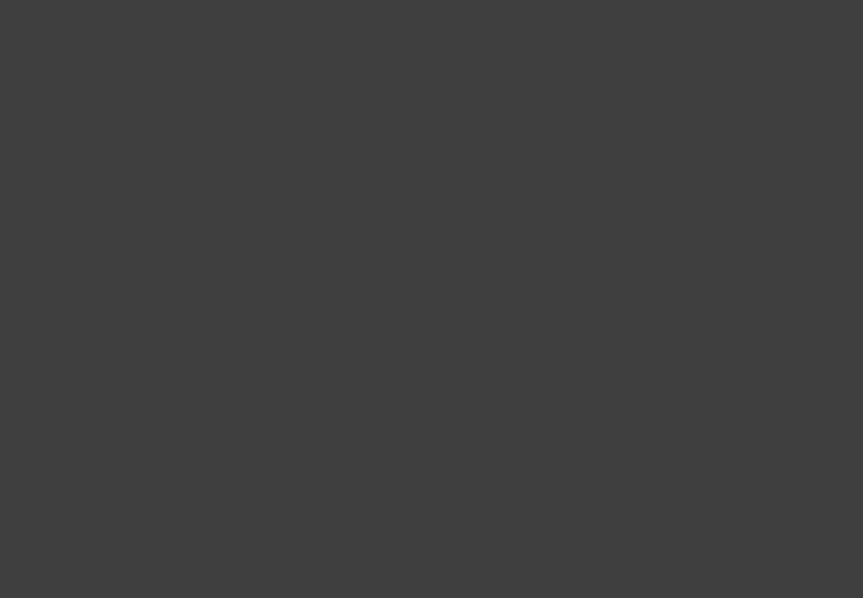
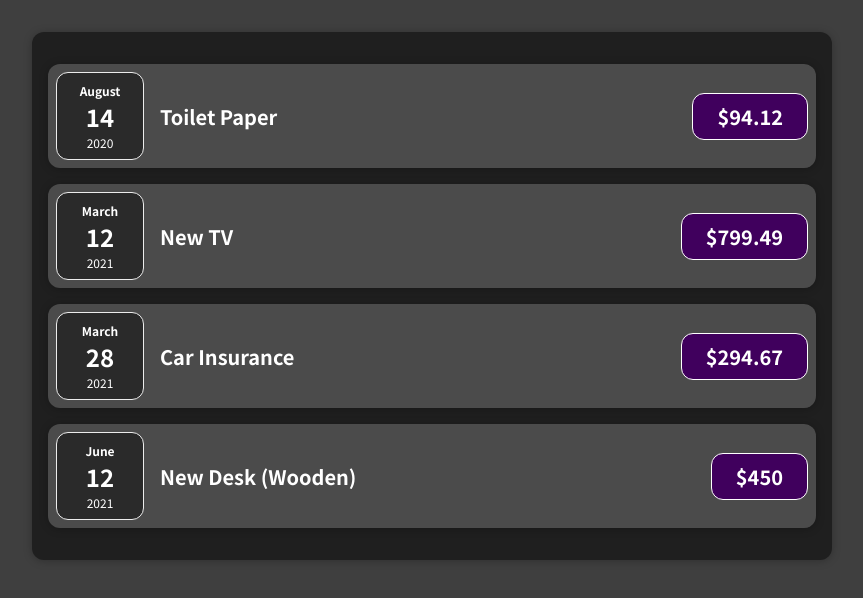
Before and after one commit to ThomasCode92/Expense-Tracker, a JavaScript app: page / in a window 1280 px wide. Shown: the top 598 px of the page, without its empty margins (208-1071 px from the left). Built offline with nearby package versions, Linux system fonts and the light colour scheme.

Commit message:
React Basics & Working with Components

```diff
--- a/src/App.js
+++ b/src/App.js
@@ -1,5 +1,29 @@
-function App() {
-  return <div></div>;
-}
+import Expenses from './components/Expenses/Expenses';
+
+const App = () => {
+  const expenses = [
+    {
+      id: 'e1',
+      title: 'Toilet Paper',
+      amount: 94.12,
+      date: new Date(2020, 7, 14),
+    },
+    { id: 'e2', title: 'New TV', amount: 799.49, date: new Date(2021, 2, 12) },
+    {
+      id: 'e3',
+      title: 'Car Insurance',
+      amount: 294.67,
+      date: new Date(2021, 2, 28),
+    },
+    {
+      id: 'e4',
+      title: 'New Desk (Wooden)',
+      amount: 450,
+      date: new Date(2021, 5, 12),
+    },
+  ];
+
+  return <Expenses items={expenses} />;
+};
 
 export default App;
--- /dev/null
+++ b/src/components/Expenses/ExpenseDate.css
@@ -0,0 +1,26 @@
+.expense-date {
+  display: flex;
+  flex-direction: column;
+  width: 5.5rem;
+  height: 5.5rem;
+  border: 1px solid #ececec;
+  background-color: #2a2a2a;
+  color: white;
+  border-radius: 12px;
+  align-items: center;
+  justify-content: center;
+}
+
+.expense-date__month {
+  font-size: 0.75rem;
+  font-weight: bold;
+}
+
+.expense-date__year {
+  font-size: 0.75rem;
+}
+
+.expense-date__day {
+  font-size: 1.5rem;
+  font-weight: bold;
+}
--- /dev/null
+++ b/src/components/Expenses/ExpenseDate.js
@@ -0,0 +1,17 @@
+import './ExpenseDate.css';
+
+const ExpenseDate = props => {
+  const year = props.date.getFullYear();
+  const month = props.date.toLocaleString('en-US', { month: 'long' });
+  const day = props.date.toLocaleString('en-US', { day: '2-digit' });
+
+  return (
+    <div className="expense-date">
+      <div className="expense-date__month">{month}</div>
+      <div className="expense-date__day">{day}</div>
+      <div className="expense-date__year">{year}</div>
+    </div>
+  );
+};
+
+export default ExpenseDate;
--- /dev/null
+++ b/src/components/Expenses/ExpenseItem.css
@@ -0,0 +1,54 @@
+.expense-item {
+  display: flex;
+  justify-content: space-between;
+  align-items: center;
+  padding: 0.5rem;
+  margin: 1rem 0;
+  background-color: #4b4b4b;
+}
+
+.expense-item__description {
+  display: flex;
+  flex-direction: column;
+  gap: 1rem;
+  align-items: flex-end;
+  flex-flow: column-reverse;
+  justify-content: flex-start;
+  flex: 1;
+}
+
+.expense-item h2 {
+  color: #3a3a3a;
+  font-size: 1rem;
+  flex: 1;
+  margin: 0 1rem;
+  color: white;
+}
+
+.expense-item__price {
+  font-size: 1rem;
+  font-weight: bold;
+  color: white;
+  background-color: #40005d;
+  border: 1px solid white;
+  padding: 0.5rem;
+  border-radius: 12px;
+}
+
+@media (min-width: 580px) {
+  .expense-item__description {
+    flex-direction: row;
+    align-items: center;
+    justify-content: flex-start;
+    flex: 1;
+  }
+
+  .expense-item__description h2 {
+    font-size: 1.25rem;
+  }
+
+  .expense-item__price {
+    font-size: 1.25rem;
+    padding: 0.5rem 1.5rem;
+  }
+}
--- /dev/null
+++ b/src/components/Expenses/ExpenseItem.js
@@ -0,0 +1,17 @@
+import Card from '../UI/Card';
+import ExpenseDate from './ExpenseDate';
+import './ExpenseItem.css';
+
+const ExpenseItem = props => {
+  return (
+    <Card className="expense-item">
+      <ExpenseDate date={props.date} />
+      <div className="expense-item__description">
+        <h2>{props.title}</h2>
+        <div className="expense-item__price">${props.amount}</div>
+      </div>
+    </Card>
+  );
+};
+
+export default ExpenseItem;
--- /dev/null
+++ b/src/components/Expenses/Expenses.css
@@ -0,0 +1,7 @@
+.expenses {
+  padding: 1rem;
+  background-color: rgb(31, 31, 31);
+  margin: 2rem auto;
+  width: 50rem;
+  max-width: 95%;
+}
--- /dev/null
+++ b/src/components/Expenses/Expenses.js
@@ -0,0 +1,34 @@
+import Card from '../UI/Card';
+import ExpenseItem from './ExpenseItem';
+import './Expenses.css';
+
+const Expenses = props => {
+  const expenses = props.items;
+
+  return (
+    <Card className="expenses">
+      <ExpenseItem
+        title={expenses[0].title}
+        amount={expenses[0].amount}
+        date={expenses[0].date}
+      />
+      <ExpenseItem
+        title={expenses[1].title}
+        amount={expenses[1].amount}
+        date={expenses[1].date}
+      />
+      <ExpenseItem
+        title={expenses[2].title}
+        amount={expenses[2].amount}
+        date={expenses[2].date}
+      />
+      <ExpenseItem
+        title={expenses[3].title}
+        amount={expenses[3].amount}
+        date={expenses[3].date}
+      />
+    </Card>
+  );
+};
+
+export default Expenses;
--- /dev/null
+++ b/src/components/UI/Card.css
@@ -0,0 +1,4 @@
+.card {
+  border-radius: 12px;
+  box-shadow: 0 1px 8px rgba(0, 0, 0, 0.25);
+}
--- /dev/null
+++ b/src/components/UI/Card.js
@@ -0,0 +1,8 @@
+import './Card.css';
+
+const Card = props => {
+  const classes = 'card ' + props.className;
+  return <div className={classes}>{props.children}</div>;
+};
+
+export default Card;
```
Also changed, not shown: src/expenses.txt (added).
